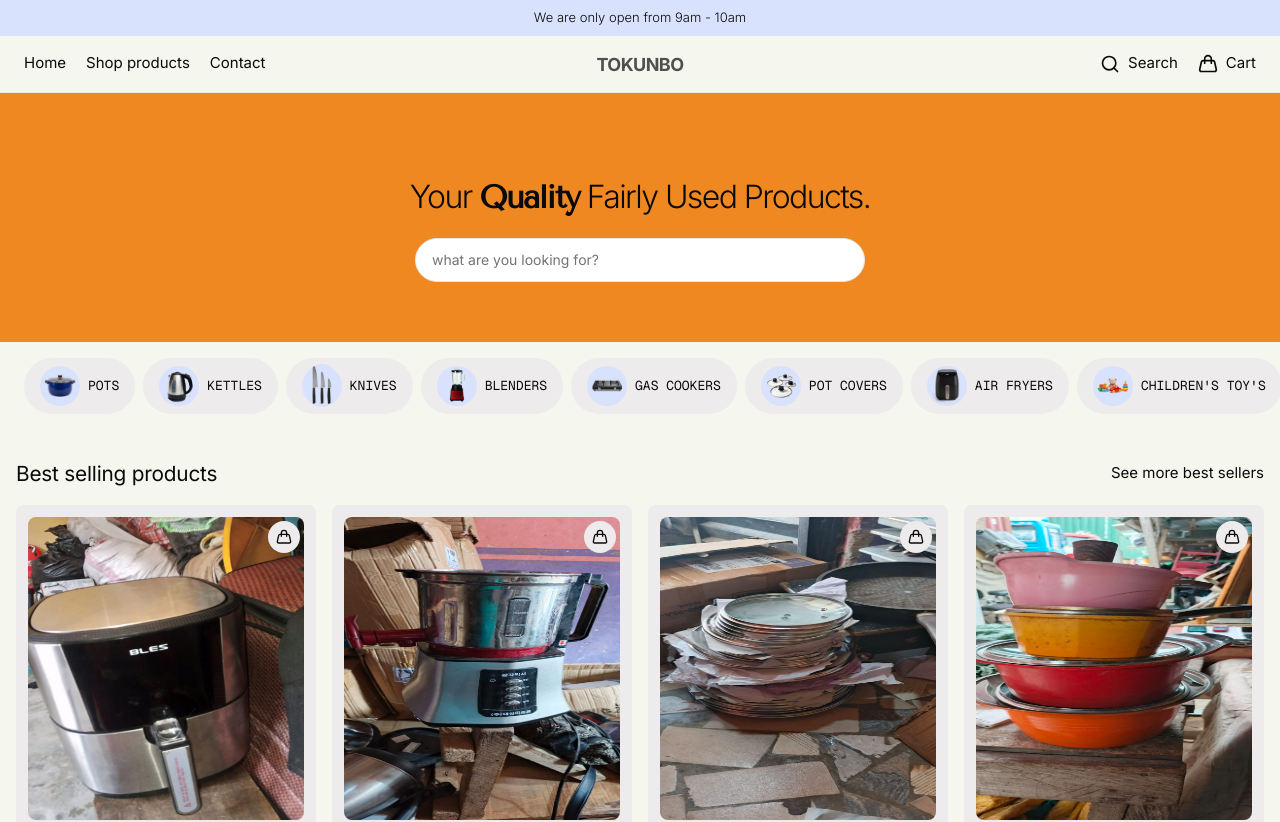
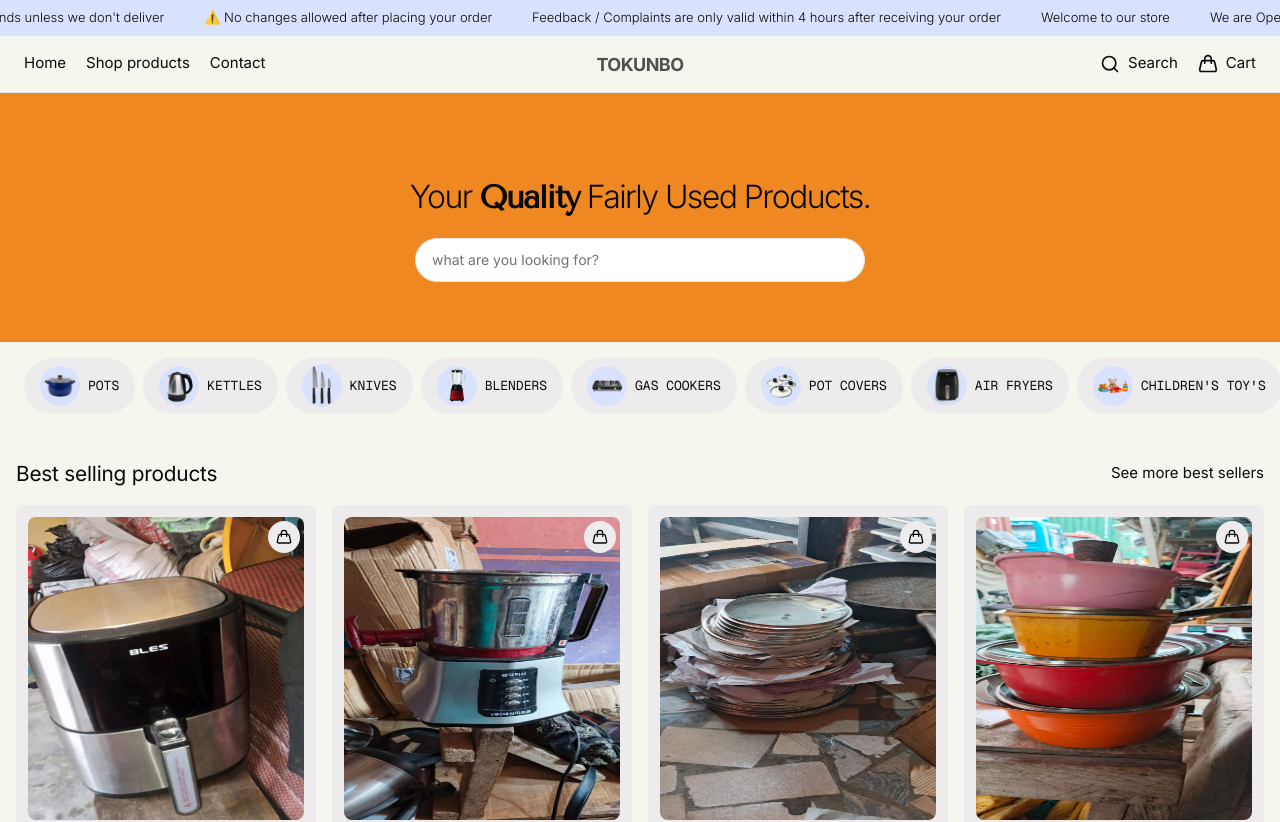
Before and after one commit to thecode-master-sy/tokunbo, a Next.js app: page / in a window 1280 px wide. Shown: the top 822 px of the page. Built offline with nearby package versions, Linux system fonts and the light colour scheme.

Commit message:
feat: moving banner

```diff
--- /dev/null
+++ b/components/marquee-banner.tsx
@@ -0,0 +1,33 @@
+"use client";
+
+import { motion } from "motion/react";
+
+const items = [
+  "Welcome to our store",
+  "We are Open from 8am - 5pm! ⌚",
+  "No refunds unless we don't deliver",
+  "⚠️ No changes allowed after placing your order",
+  "Feedback / Complaints are only valid within 4 hours after receiving your order",
+];
+
+export default function MarqueeBanner() {
+  return (
+    <div className="overflow-hidden bg-banner py-2">
+      <motion.div
+        className="flex w-max items-center gap-10 px-4 text-center text-caps font-light"
+        animate={{ x: ["0%", "-50%"] }}
+        transition={{
+          duration: 18,
+          ease: "linear",
+          repeat: Infinity,
+        }}
+      >
+        {[...items, ...items].map((item, index) => (
+          <span key={index} className="whitespace-nowrap">
+            {item}
+          </span>
+        ))}
+      </motion.div>
+    </div>
+  );
+}
--- a/components/navbar.tsx
+++ b/components/navbar.tsx
@@ -4,15 +4,23 @@ import Link from "next/link";
 import { useState } from "react";
 import { Button } from "@/components/ui/button";
 import Cart from "@/components/cart";
+import MarqueeBanner from "@/components/marquee-banner";
 
 export default function Navbar() {
   const [isOpen, setIsOpen] = useState(false);
 
   return (
     <header className="border-b border-gray-200 bg-background sticky top-0 z-50">
-      <div className="bg-banner text-center text-caps py-2 font-light">
-        We are only open from 9am - 10am
-      </div>
+      {/*<div className="bg-banner text-center text-caps py-2 font-light flex gap-4 px-4">
+        <span>Welcome to our store</span>
+        <span>We are Open from 8am - 5pm! ⌚</span>
+        <span>No refunds unless we don't deliver</span>
+        <span>
+          Feedback / Complaints are only valid within 4 hours after receiving
+          your order
+        </span>
+      </div>*/}
+      <MarqueeBanner />
       <nav className="px-4 lg:px-6 relative">
         <div className="flex items-center gap-1 md:justify-between h-14">
           <Button
--- a/package.json
+++ b/package.json
@@ -13,6 +13,7 @@
     "class-variance-authority": "^0.7.1",
     "clsx": "^2.1.1",
     "lucide-react": "^0.577.0",
+    "motion": "^12.38.0",
     "next": "16.2.1",
     "radix-ui": "^1.4.3",
     "react": "19.2.4",
```
Also changed, not shown: 1 other file (tests, documents, lock files or other folders).
